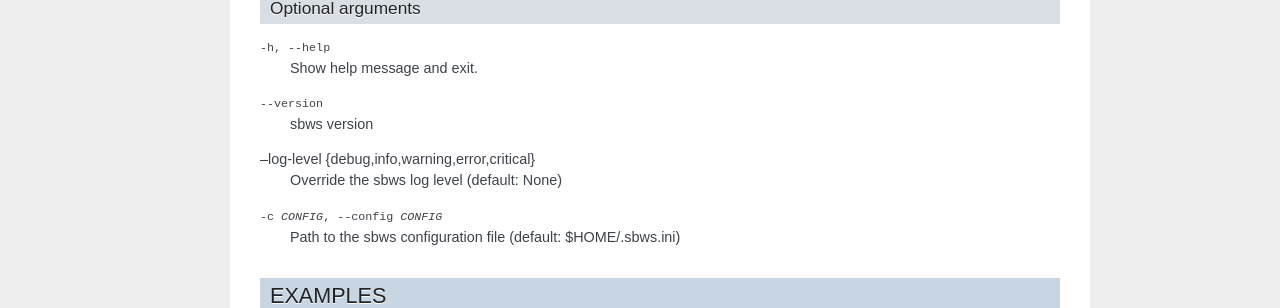
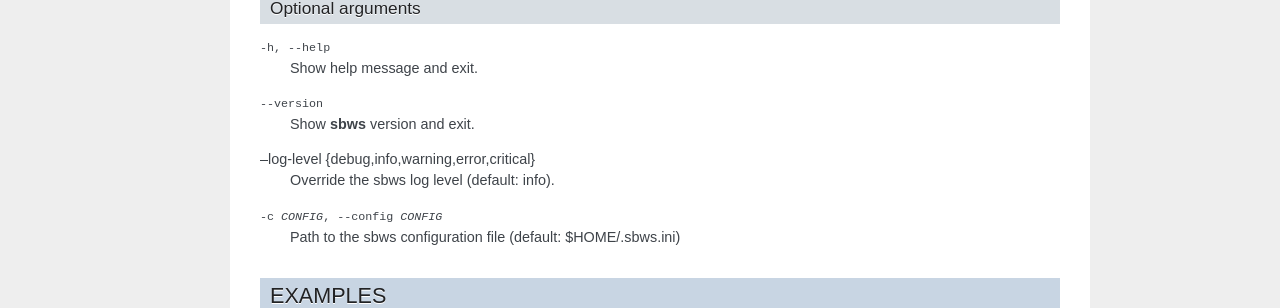
Before and after one commit to torproject/sbws, a Sphinx documentation site: the page built from docs/source/man_sbws.rst, in a window 1280 px wide. Shown: the part 686-994 px from the top of the page. Built offline with Sphinx 7.4.7, drawn with Linux system fonts in a browser that asks for light colours; formulas are drawn with MathJax 3; pages that are not in the unit, such as notebooks, are missing from menus.

Commit message:
Fix syntax and default value

```diff
--- a/docs/source/man_sbws.rst
+++ b/docs/source/man_sbws.rst
@@ -43,10 +43,10 @@ Optional arguments
    Show help message and exit.
 
 --version
-   sbws version
+   Show **sbws** version and exit.
 
 --log-level {debug,info,warning,error,critical}
-   Override the sbws log level (default: None)
+   Override the sbws log level (default: info).
 
 -c CONFIG, --config CONFIG
    Path to the sbws configuration file (default: $HOME/.sbws.ini)
```
